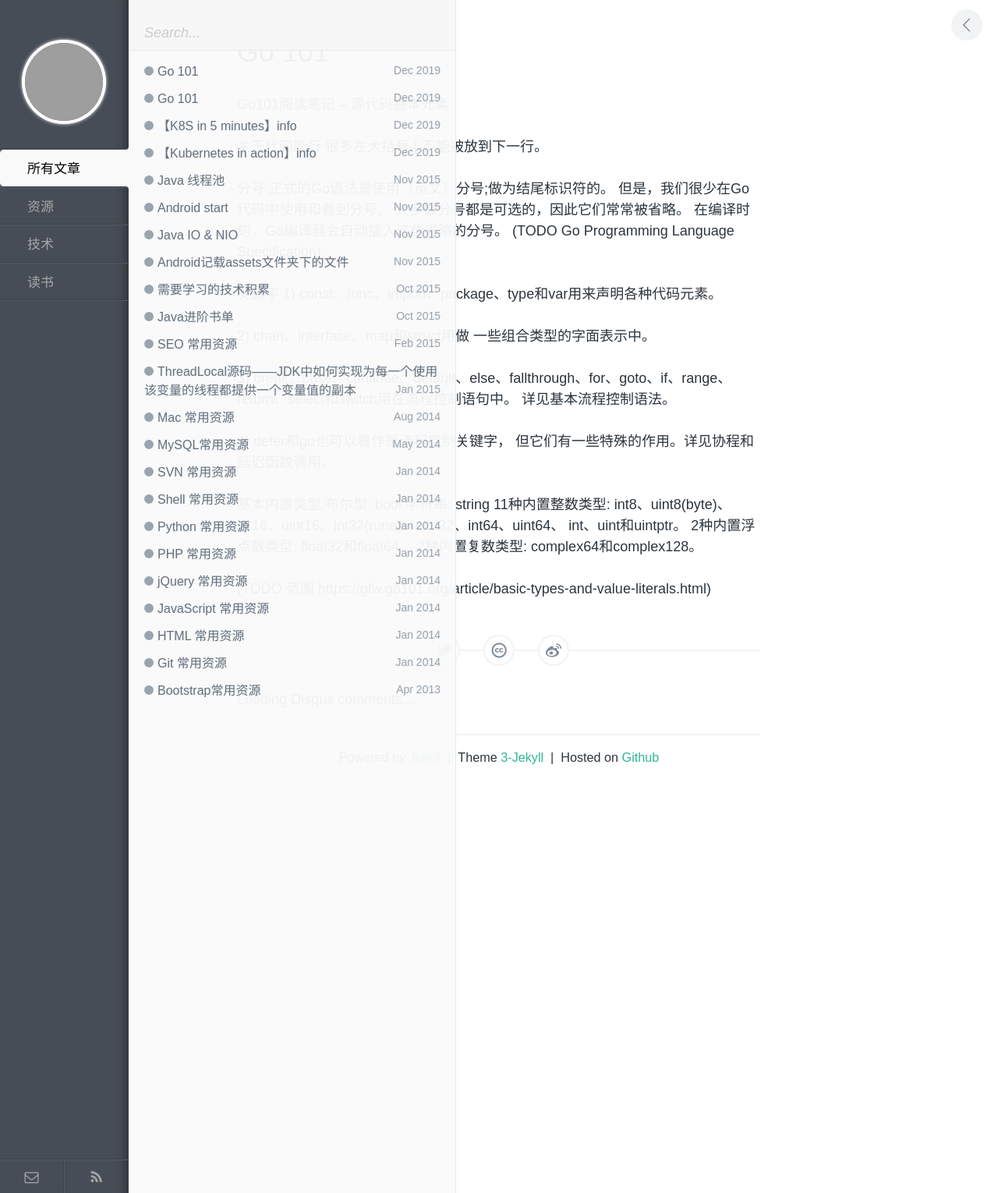
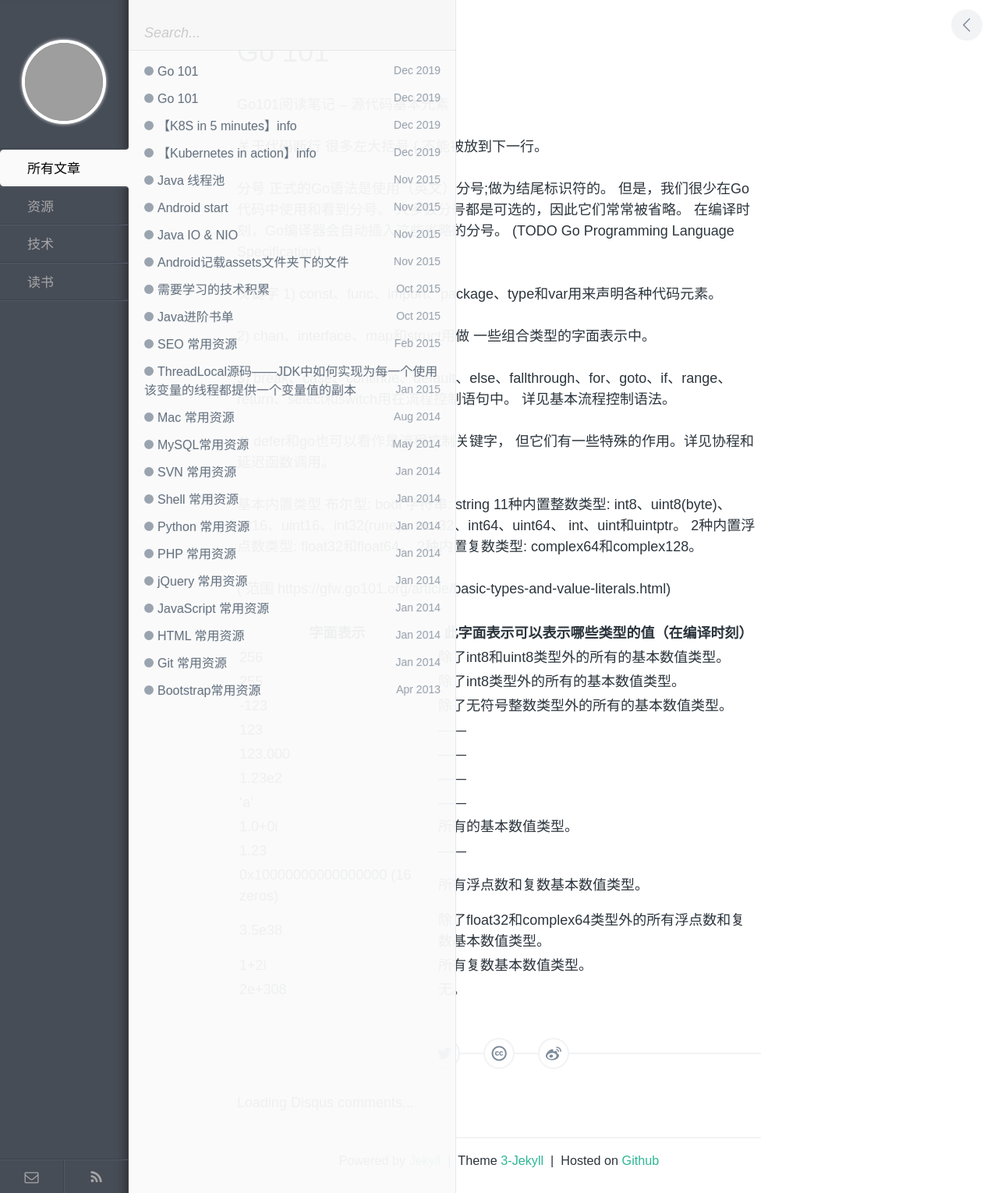
Before and after one commit to Arther-X/Arther-X.github.io, a Jekyll site: the page built from _posts/book/2019-12-30-go-101-source-code-elements.md, in a window 1280 px wide. Shown: the whole page at 78% size. Built offline with Jekyll 4.4.1, drawn with Linux system fonts in a browser that asks for light colours; comment, search, counter and statistics services are not loaded; grey boxes are pictures that could not be loaded.

Commit message:
[BLOG][COMMIT][ArtherX] update reading go101 source code elements :  add todo range

```diff
--- a/_posts/book/2019-12-30-go-101-source-code-elements.md
+++ b/_posts/book/2019-12-30-go-101-source-code-elements.md
@@ -40,4 +40,20 @@ defer和go也可以看作是流程控制关键字， 但它们有一些特殊的
 2种内置复数类型:
     complex64和complex128。
 
-(TODO 范围 https://gfw.go101.org/article/basic-types-and-value-literals.html)
+( 范围 https://gfw.go101.org/article/basic-types-and-value-literals.html)
+
+| 字面表示 | 此字面表示可以表示哪些类型的值（在编译时刻） |
+| ------ | ------ |
+| 256 | 除了int8和uint8类型外的所有的基本数值类型。 |
+| 255 | 除了int8类型外的所有的基本数值类型。 |
+| -123 | 除了无符号整数类型外的所有的基本数值类型。 |
+| 123 | ------ |
+| 123.000 | ------ |
+| 1.23e2 | ------ |
+| 'a' | ------ |
+| 1.0+0i | 所有的基本数值类型。 |
+| 1.23 | ------ |
+| 0x10000000000000000 (16 zeros) | 所有浮点数和复数基本数值类型。 |
+| 3.5e38 | 除了float32和complex64类型外的所有浮点数和复数基本数值类型。 |
+| 1+2i | 所有复数基本数值类型。 |
+| 2e+308 | 无。 |
```
